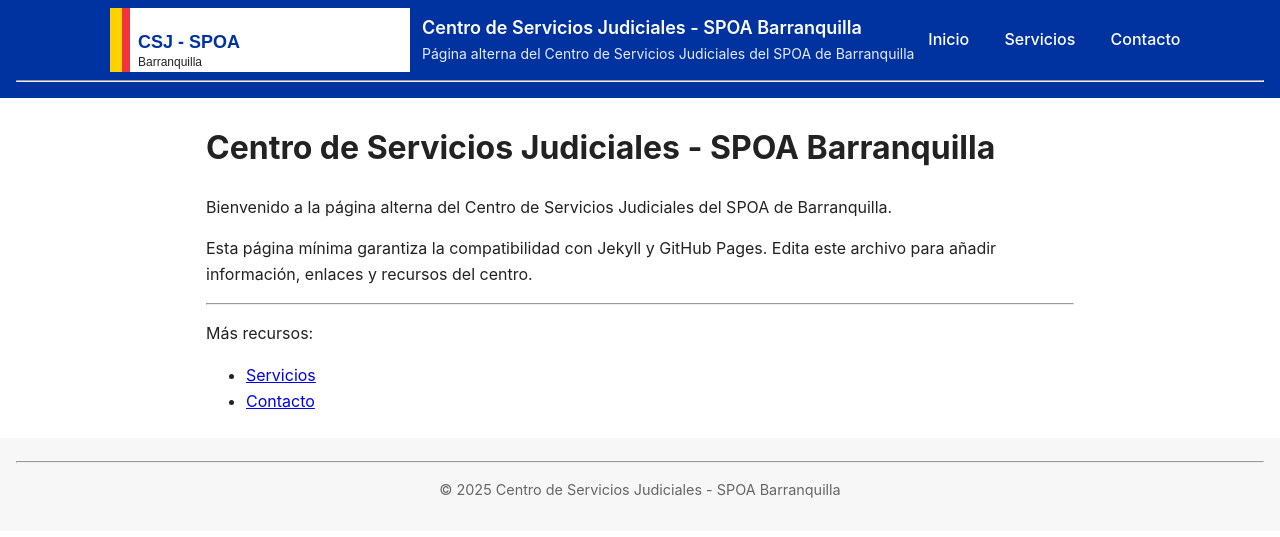
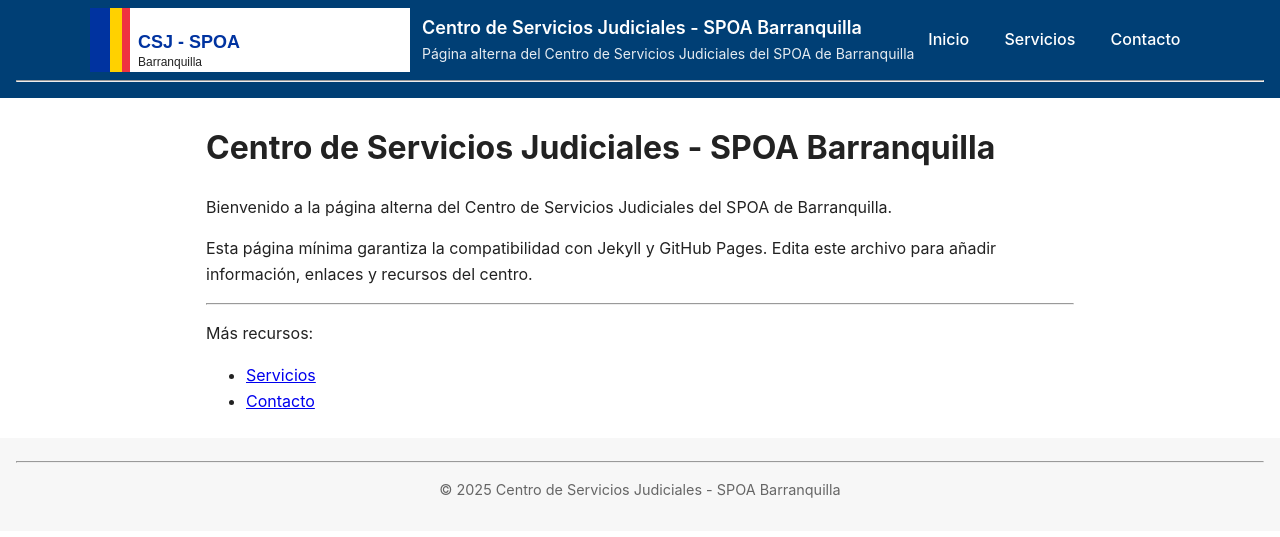
Before and after one commit to csjspoabaq/csjspoabaq.github.io, a Jekyll site: the page built from index.md, in a window 1280 px wide. Shown: the top 537 px of the page. Built offline with Jekyll 4.4.1, drawn with Linux system fonts in a browser that asks for light colours.

Commit message:
Replace header logo with official Rama Judicial PNG (external URL) and update primary color to #003f75; ensure logo preserves proportions

```diff
--- a/assets/css/style.css
+++ b/assets/css/style.css
@@ -1,5 +1,5 @@
 :root{
-  --primary-blue: #0033A0;   /* Rama Judicial - azul */
+  --primary-blue: #003f75;   /* Actualizado: nuevo azul primario solicitado */
   --accent-yellow: #FFD100;  /* Rama Judicial - amarillo */
   --accent-red: #EF3340;     /* Rama Judicial - rojo */
   --bg-white: #FFFFFF;
@@ -41,10 +41,13 @@ body {
   color: inherit;
 }
 
+/* Ensure logo keeps proportions and fits */
 .site-logo {
   display: block;
-  max-height: 64px;
+  max-height: 64px;   /* altura máxima */
+  height: auto;
   width: auto;
+  object-fit: contain;
   margin-right: 0.75rem;
 }
 
```
